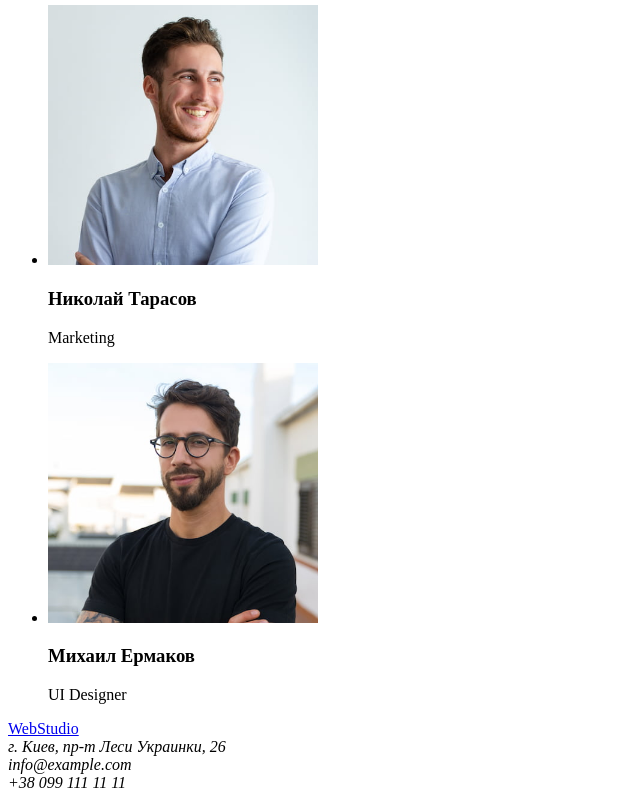
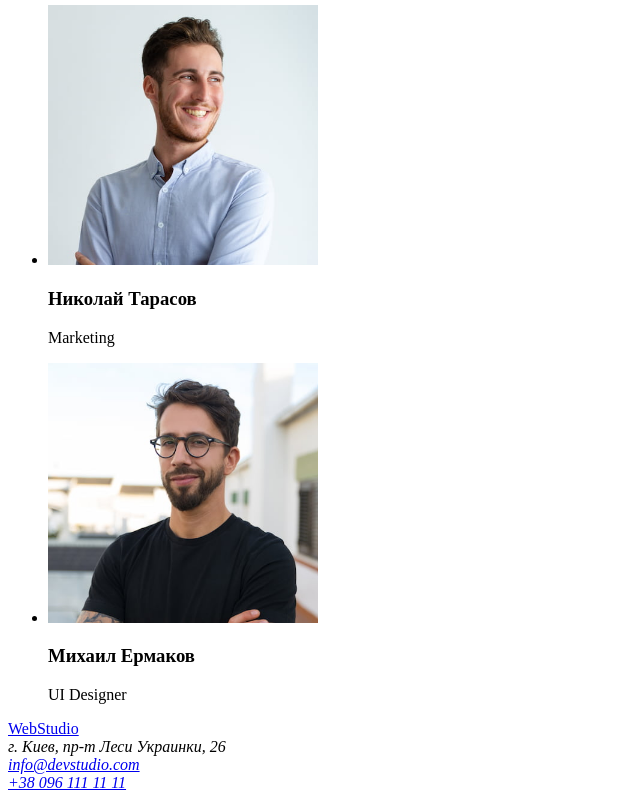
Before and after one commit to mrSedmor/goit-markup-hw-01, a plain HTML site: page index.html in a window 1280 px wide. Shown: the part 2358-3158 px from the top of the page, without its empty margins (0-640 px from the left). Drawn offline with Linux system fonts and the light colour scheme.

Commit message:
Добавляет ссылки в футер

```diff
--- a/index.html
+++ b/index.html
@@ -151,8 +151,8 @@
       <!-- Адрес -->
       <address>
         г. Киев, пр-т Леси Украинки, 26<br />
-        info@example.com<br />
-        +38 099 111 11 11
+        <a href="mailto:info@devstudio.com">info@devstudio.com</a><br />
+        <a href="tel:+380961111111">+38 096 111 11 11</a>
       </address>
     </footer>
   </body>
```
